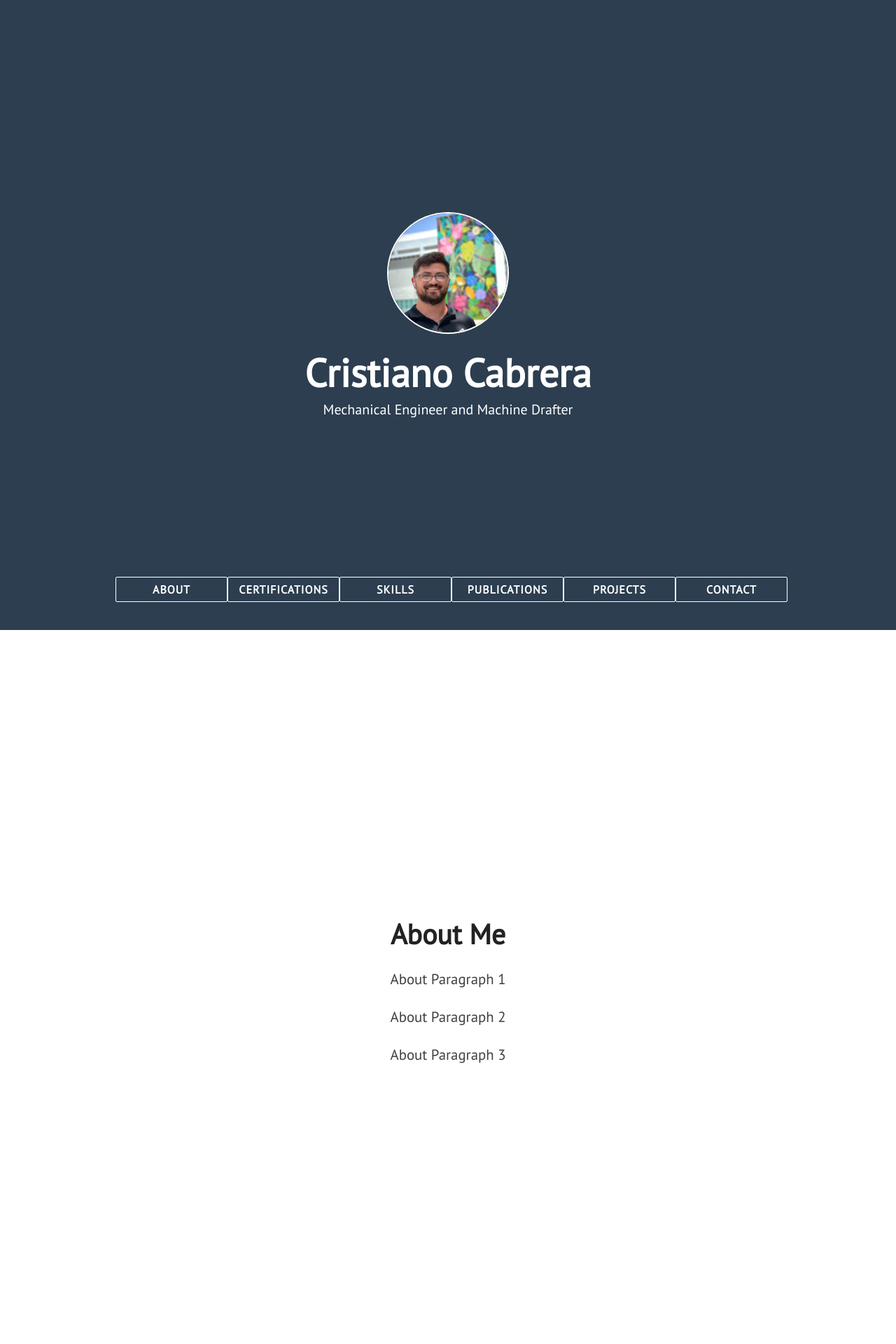
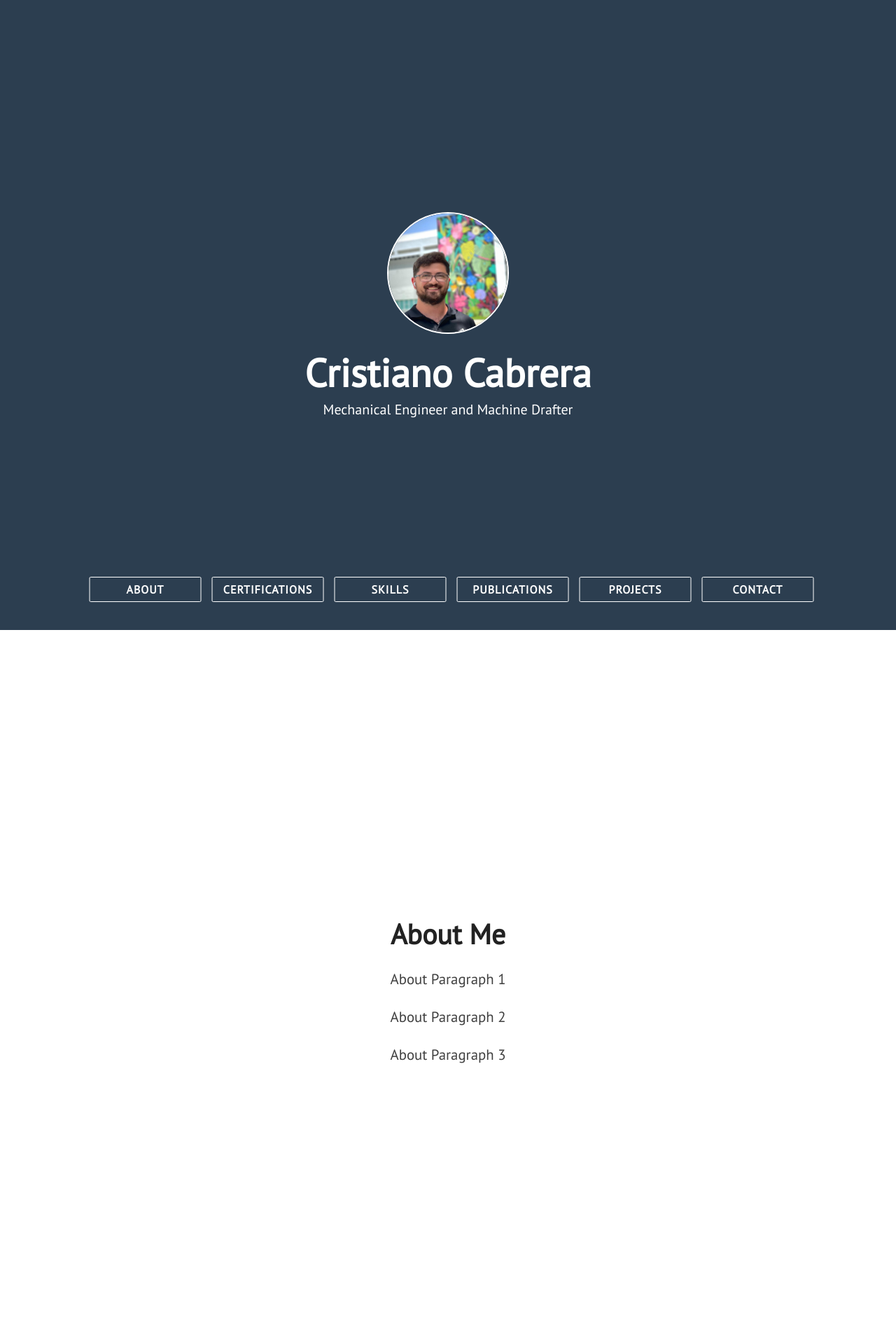
Before and after one commit to cmcabrera97/cmcabrera97.github.io, a Jekyll site: the page built from index.html, in a window 1280 px wide. Shown: the top 1920 px of the page at 70% size. Built offline with Jekyll 4.4.1, drawn with Linux system fonts in a browser that asks for light colours; nearby versions of some CDN libraries.

Commit message:
Update main.css

```diff
--- a/assets/css/main.css
+++ b/assets/css/main.css
@@ -119,7 +119,7 @@ img {
   display: grid;
   -ms-grid-columns: auto auto auto auto auto auto;
       grid-template-columns: 150px 150px 150px 150px 150px 150px;
-  grid-column-gap: 10px;
+  grid-column-gap: 25px;
 
   margin: 0 auto;
 }
```
